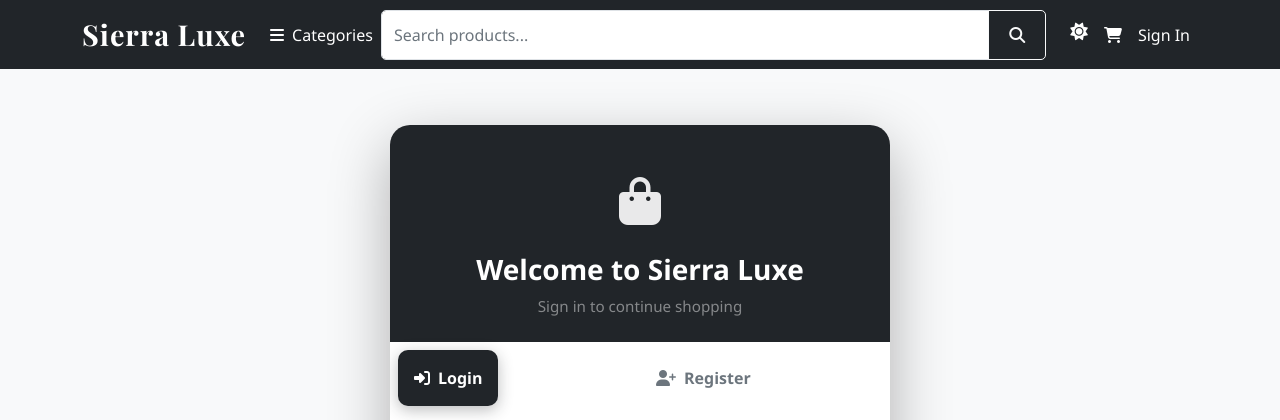
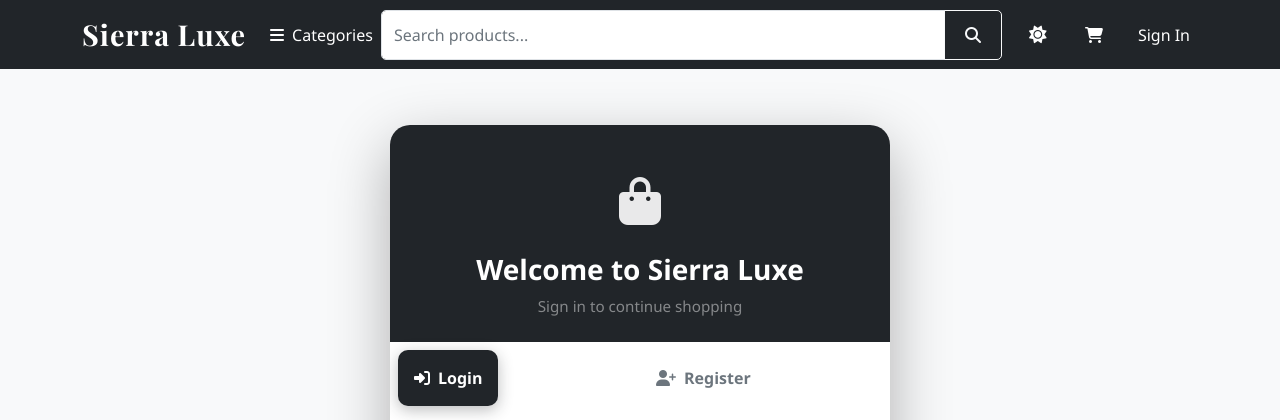
Before and after one commit to Oyolah/sierra_luxe, a Django app: page /users/login/?next=/admin-dashboard/categories/ in a window 1280 px wide. Shown: the top 420 px of the page. Run offline with Django 5.2, Linux system fonts and the light colour scheme; data that the repository does not hold is empty.

Commit message:
Improve navbar icon alignment with horizontal layout and spacing

```diff
--- a/static/css/style.css
+++ b/static/css/style.css
@@ -234,6 +234,14 @@ body {
     font-size: 1.5rem;
 }
 
+.navbar-nav.align-items-center .nav-link {
+    display: flex;
+    align-items: center;
+    justify-content: center;
+    min-width: 40px;
+    height: 40px;
+}
+
 /* Card Styles */
 .card {
     border: none;
--- a/templates/components/Navbar/navbar.html
+++ b/templates/components/Navbar/navbar.html
@@ -28,7 +28,7 @@
                 </div>
             </form>
 
-            <ul class="navbar-nav">
+            <ul class="navbar-nav align-items-center gap-3">
                 <li class="nav-item">
                     <button class="nav-link theme-toggle btn btn-link text-white border-0" type="button" title="Toggle Theme">
                         <i class="fas fa-sun theme-toggle-icon"></i>
```
